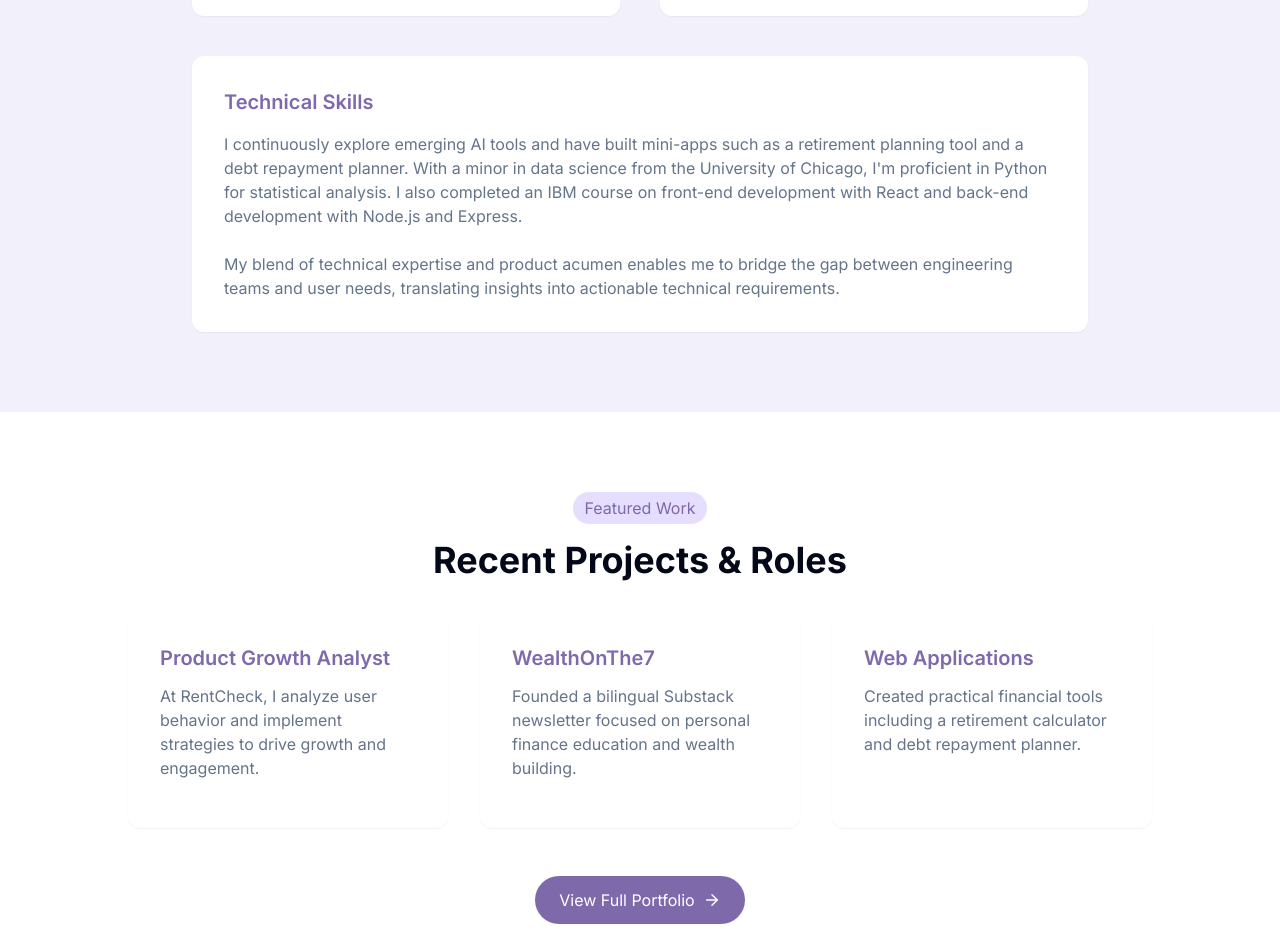
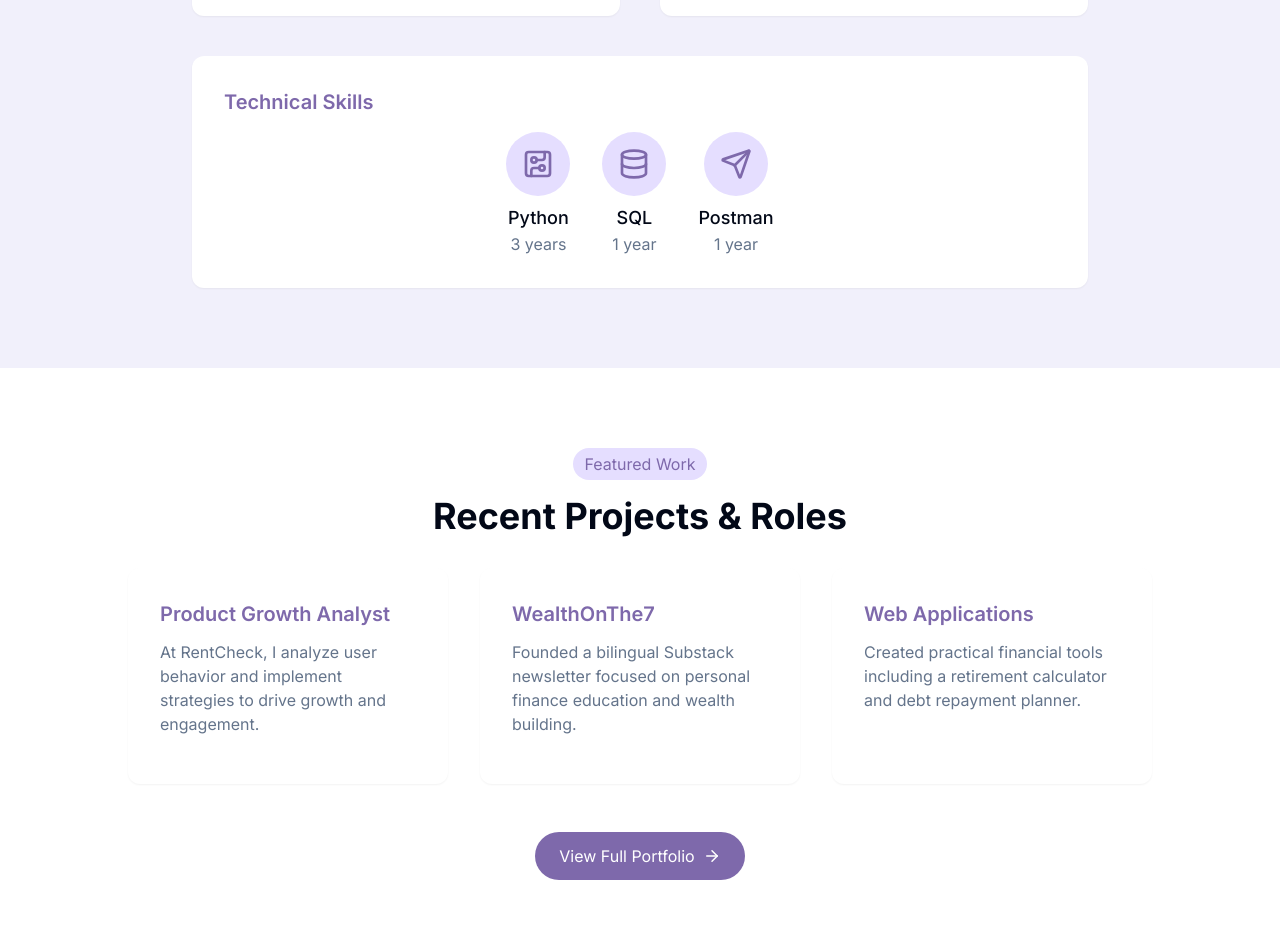
Before and after one commit to navjos/josselyn, a React (Vite) app: page / in a window 1280 px wide. Shown: the part 1720-2649 px from the top of the page. Built offline with nearby package versions, Linux system fonts and the light colour scheme.

Commit message:
Update About section
Update the about section to include logos of programming languages and years of experience.

```diff
--- a/src/components/About.tsx
+++ b/src/components/About.tsx
@@ -1,5 +1,6 @@
 
 import React, { useEffect, useRef } from 'react';
+import { Database, Send, CircuitBoard } from 'lucide-react';
 
 const About = () => {
   const sectionRef = useRef<HTMLElement>(null);
@@ -76,11 +77,31 @@ const About = () => {
 
             <div className="bg-white p-8 rounded-xl shadow-sm card-hover md:col-span-2">
               <h3 className="text-xl font-semibold mb-4 text-purple">Technical Skills</h3>
-              <p className="text-muted-foreground">
-                I continuously explore emerging AI tools and have built mini-apps such as a retirement planning tool and a debt repayment planner. With a minor in data science from the University of Chicago, I'm proficient in Python for statistical analysis. I also completed an IBM course on front-end development with React and back-end development with Node.js and Express.
-                <br /><br />
-                My blend of technical expertise and product acumen enables me to bridge the gap between engineering teams and user needs, translating insights into actionable technical requirements.
-              </p>
+              <div className="flex flex-wrap justify-center gap-8 mt-4">
+                <div className="flex flex-col items-center">
+                  <div className="w-16 h-16 flex items-center justify-center bg-soft-purple rounded-full mb-2">
+                    <CircuitBoard className="w-8 h-8 text-purple" />
+                  </div>
+                  <p className="font-medium text-lg">Python</p>
+                  <p className="text-muted-foreground">3 years</p>
+                </div>
+
+                <div className="flex flex-col items-center">
+                  <div className="w-16 h-16 flex items-center justify-center bg-soft-purple rounded-full mb-2">
+                    <Database className="w-8 h-8 text-purple" />
+                  </div>
+                  <p className="font-medium text-lg">SQL</p>
+                  <p className="text-muted-foreground">1 year</p>
+                </div>
+
+                <div className="flex flex-col items-center">
+                  <div className="w-16 h-16 flex items-center justify-center bg-soft-purple rounded-full mb-2">
+                    <Send className="w-8 h-8 text-purple" />
+                  </div>
+                  <p className="font-medium text-lg">Postman</p>
+                  <p className="text-muted-foreground">1 year</p>
+                </div>
+              </div>
             </div>
           </div>
         </div>
```
